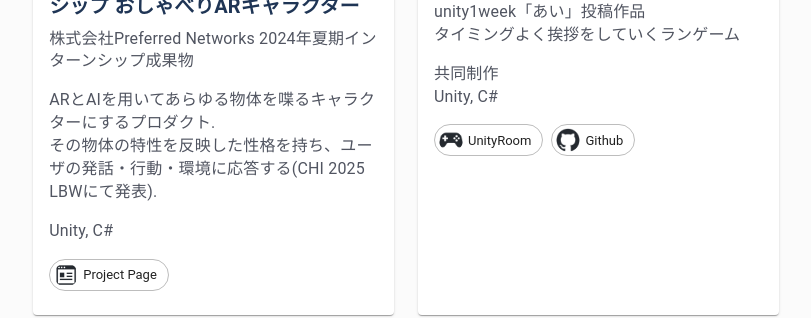
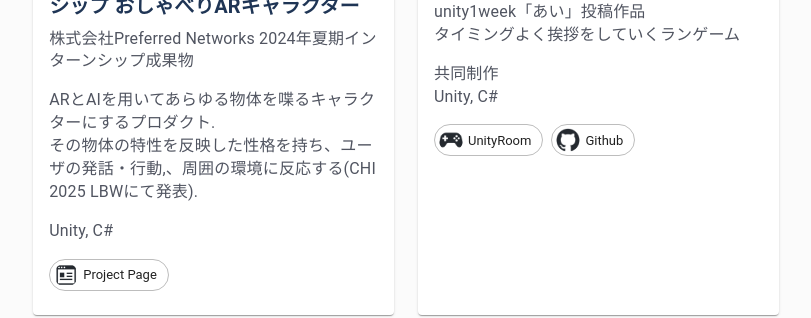
Before and after one commit to NI-yy/NI-yy.github.io, a React (Create React App) app: page / in a window 1280 px wide. Shown: the part 1060-1378 px from the top of the page, without its empty margins (384-1195 px from the left). Built offline with nearby package versions, Linux system fonts and the light colour scheme; the HTML template or start-up script is replaced by a standard one.

Commit message:
pfnwork説明文修正

```diff
--- a/src/components/Works.js
+++ b/src/components/Works.js
@@ -27,7 +27,7 @@
         '株式会社Preferred Networks 2024年夏期インターンシップ成果物',
         '',
         'ARとAIを用いてあらゆる物体を喋るキャラクターにするプロダクト.',
-        'その物体の特性を反映した性格を持ち、ユーザの発話・行動・環境に応答する(CHI 2025 LBWにて発表).', // 空白行
+        'その物体の特性を反映した性格を持ち、ユーザの発話・行動,、周囲の環境に反応する(CHI 2025 LBWにて発表).', // 空白行
         '',
         'Unity, C#',
       ],
```
